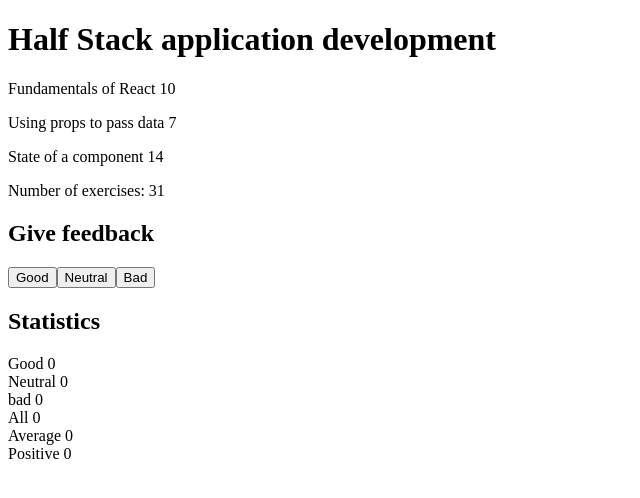
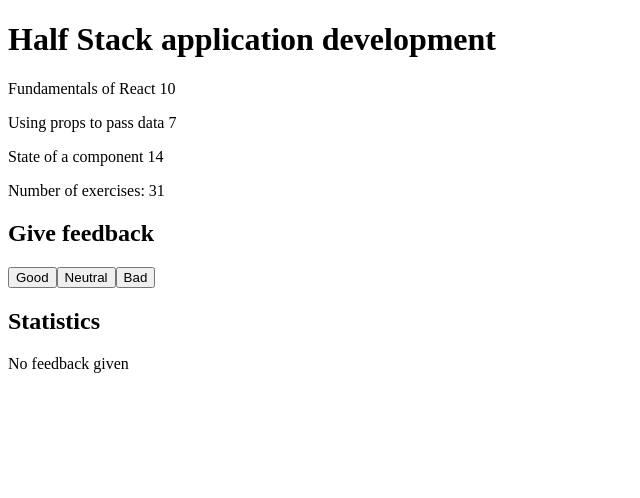
Before and after one commit to Rose1/part-1, a React (Vite) app: page / in a window 1280 px wide. Shown: the top 498 px of the page, without its empty margins (0-640 px from the left). Built offline with nearby package versions, Linux system fonts and the light colour scheme.

Commit message:
Unicafe exercise 1.9 conditional rendering

```diff
--- a/src/unicafe/unicafe.jsx
+++ b/src/unicafe/unicafe.jsx
@@ -1,11 +1,9 @@
 import { useState } from 'react'
 
 const Statistics = (props) => {
+    return <div>{props.text} {props.total} {props.simbol}</div>
+}
 
-      return (
-        <div>{props.text} {props.total}</div>
-      )
-}
 
 const Unicafe = () => {
 
@@ -44,7 +42,7 @@
       setNeutral(updatedNeutral)
       const updatedTotal = updatedNeutral + good + bad
       setTotal(updatedTotal)
-      setPercentage((good/total)*100)
+      setPercentage((good/updatedTotal)*100)
     }
 
     const Button = ({ handleClick, text }) => (
@@ -60,12 +58,18 @@
             <Button handleClick={handleNeutralClick} text='Neutral'/>
             <Button handleClick={handleBadClick} text='Bad'/>
             <h2>Statistics</h2>
-            <Statistics text='Good' total={good}/>
-            <Statistics text='Neutral' total={neutral}/>
-            <Statistics text='bad' total={bad}/>
-            <Statistics text='All' total={total}/>
-            <Statistics text='Average' total={average}/>
-            <Statistics text='Positive' total={percentage}/>
+            {total === 0 ? (
+                <p>No feedback given</p>
+            ) : (
+                <>
+                    <Statistics text='Good' total={good}/>
+                    <Statistics text='Neutral' total={neutral}/>
+                    <Statistics text='bad' total={bad}/>
+                    <Statistics text='All' total={total}/>
+                    <Statistics text='Average' total={average}/>
+                    <Statistics text='Positive' total={percentage} simbol='%'/>
+                </>
+            )}
         </div>
     )
 }
```
